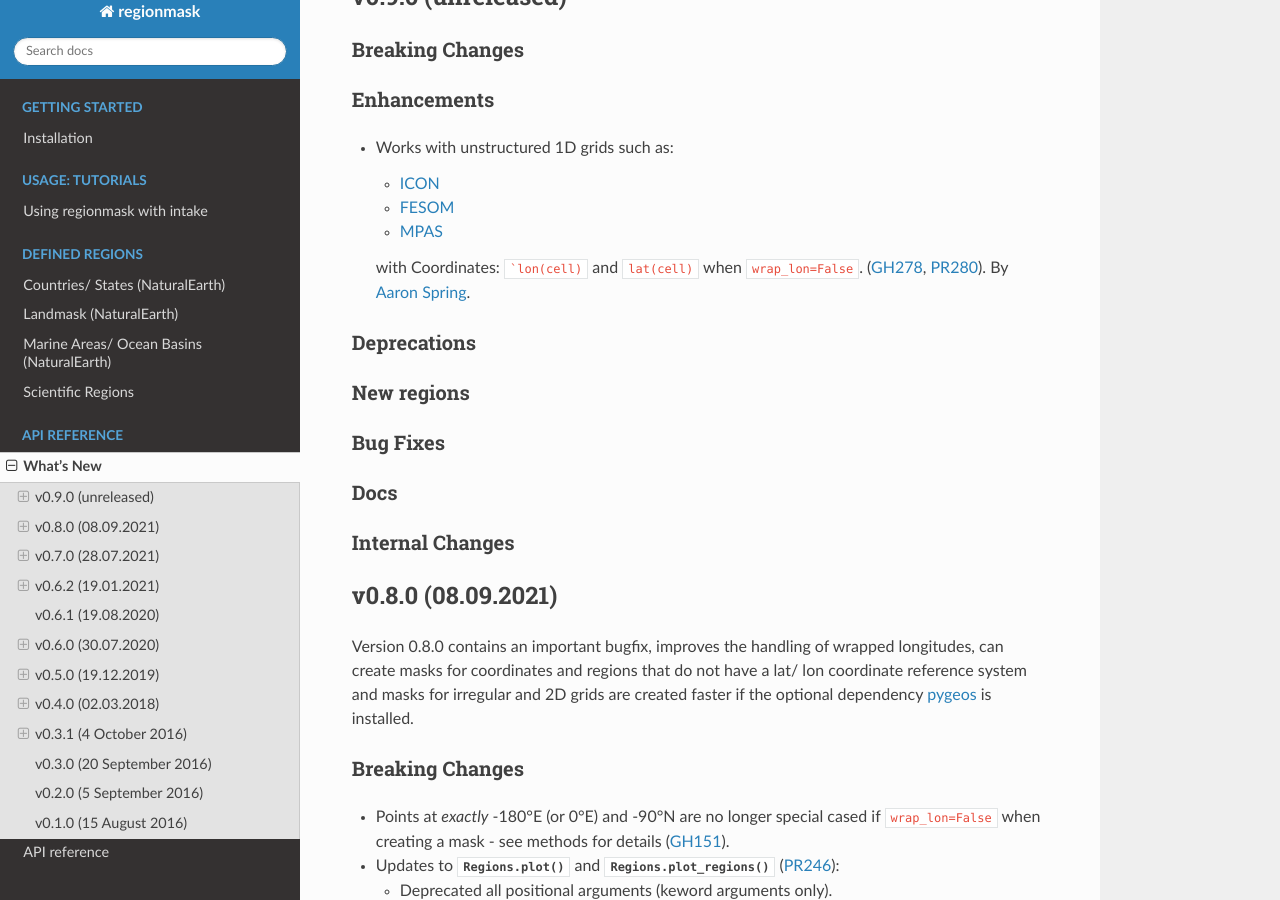
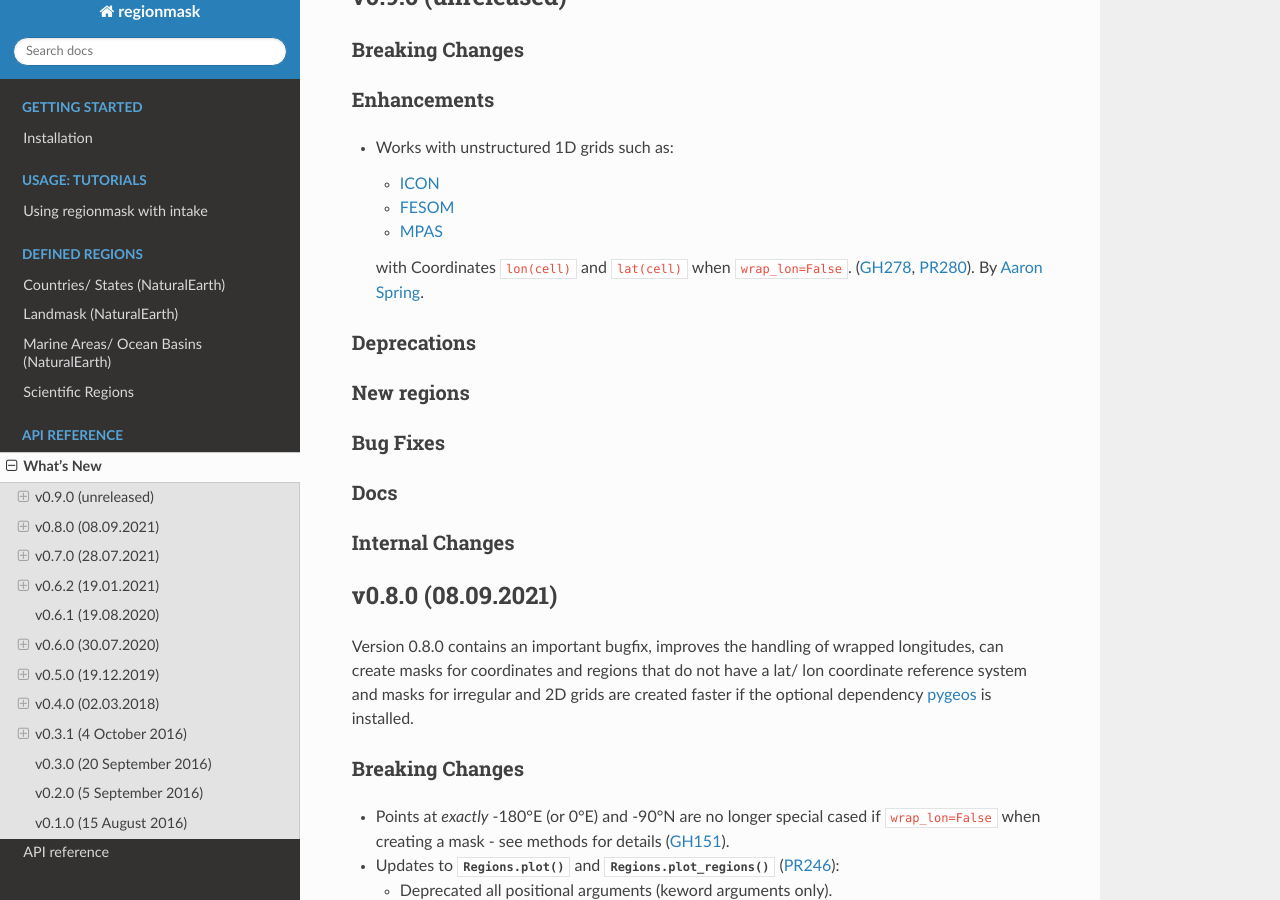
Before and after one commit to regionmask/regionmask, a Sphinx documentation site: the page built from docs/whats_new.rst, in a window 1280 px wide and 900 px high, scrolled down 304 px. Built offline with Sphinx 7.4.7 and the Read the Docs theme 2.0.0, drawn with Linux system fonts in a browser that asks for light colours; pages that are not in the unit, such as notebooks, are missing from menus; the version number could not be read and is left out.

````diff
--- a/docs/whats_new.rst
+++ b/docs/whats_new.rst
@@ -24,7 +24,7 @@ Enhancements
   - `FESOM <https://fesom.de/>`_
   - `MPAS <https://mpas-dev.github.io/>`_
 
-  with Coordinates: ```lon(cell)`` and ``lat(cell)`` when ``wrap_lon=False``.
+  with Coordinates ``lon(cell)`` and ``lat(cell)`` when ``wrap_lon=False``.
   (:issue:`278`, :pull:`280`). By `Aaron Spring <https://github.com/aaronspring>`_.
 
 Deprecations
````
